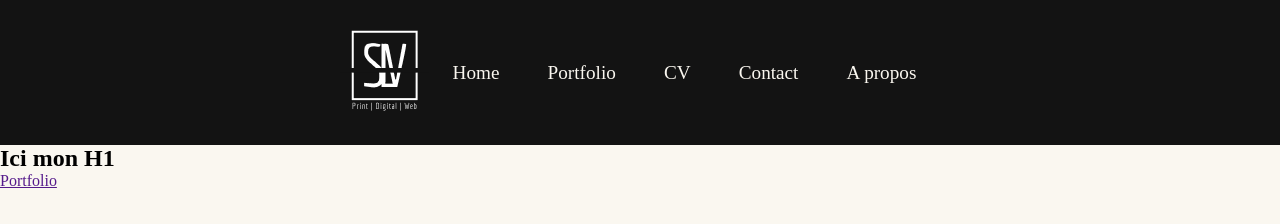
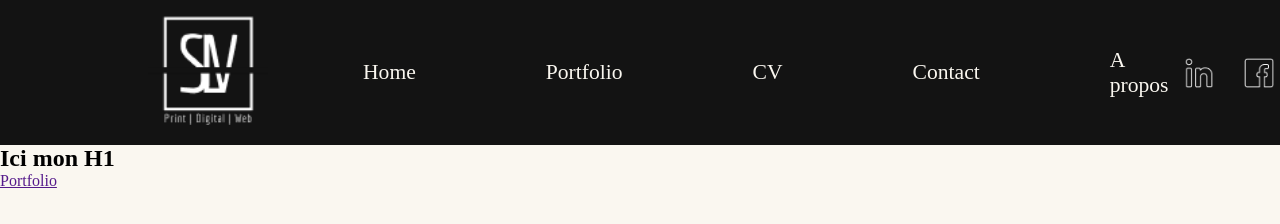
Before and after one commit to SergeVernez/slvernez, a plain HTML site: page home.html in a window 1280 px wide. Drawn offline with Linux system fonts and the light colour scheme.

Commit message:
fix modif nav

```diff
--- a/home.html
+++ b/home.html
@@ -9,9 +9,10 @@
 	<body>
 		<header>
 			<nav>
-				<a href="home.html">
+				<a class="logoNav" href="home.html">
 					<img src="/asset/img/TEST LOGO.png" alt="logo slv" class="logo" />
 				</a>
+
 				<ul>
 					<li><a href="home.html">Home</a></li>
 					<li><a href="portfolio.html">Portfolio</a></li>
@@ -19,8 +20,14 @@
 					<li><a href="contact.html">Contact</a></li>
 					<li><a href="about.html">A propos</a></li>
 				</ul>
+
+				<div class="social-icons">
+					<a href="#"><img src="/asset/picto/linkedin--network-linkedin-professional.png" alt="linkedin" /></a>
+					<a href="#"><img src="/asset/picto/facebook-1--media-facebook-social.png" alt="facebook" /></a>
+				</div>
 			</nav>
 		</header>
+
 		<main>
 			<section>
 				<div>
--- a/slv.css
+++ b/slv.css
@@ -13,25 +13,44 @@
 	--couleur-gris-claire: #e3e3e3;
 	--couleur-gris-foncee: #f7f7f7;
 }
+
 body {
 	background-color: var(--couleur-principale-body);
 }
 
+header {
+	background-color: var(--couleur-noire);
+	display: flex;
+	justify-content: center; /* Centre la nav horizontalement */
+}
+
 nav {
-	background-color: var(--couleur-noire);
-	height: 145px;
 	display: flex;
 	align-items: center;
-	justify-content: center;
+	justify-content: space-between; /* Sépare le logo et les liens de navigation */
+	height: 145px;
+	padding: 0 20px;
+	width: 80%; /* Définit la largeur de la nav à 80% */
+}
+
+.logoNav {
+	margin-right: 40px;
+}
+.logo {
+	width: 120px; /*logo test a remplacer par un svg */
+	height: auto;
+	margin-right: 40px;
 }
 
 nav ul {
 	list-style-type: none;
-	margin: 0;
-	padding: 0;
+	/* margin: 0;
+	padding: 0; */
 	display: flex;
-	justify-content: space-around;
-	width: 40%;
+	justify-content: center;
+	align-items: center;
+	gap: 100px;
+	font-size: 18px;
 }
 
 nav ul li {
@@ -49,5 +68,22 @@ nav ul li a {
 }
 
 nav ul li a:hover {
-	color: var(--couleur-accentuee);
+	color: var(--couleur-orange);
 }
+
+.social-icons {
+	/*a remplacer par des svg */
+	display: flex;
+	align-items: center;
+	gap: 30px;
+}
+
+.social-icons a {
+	display: flex;
+	align-items: center;
+}
+
+.social-icons img {
+	width: 30px;
+	height: autow;
+}
```
Also changed, not shown: asset/picto/facebook-1--media-facebook-social.png (added), asset/picto/linkedin--network-linkedin-professional.png (added).
